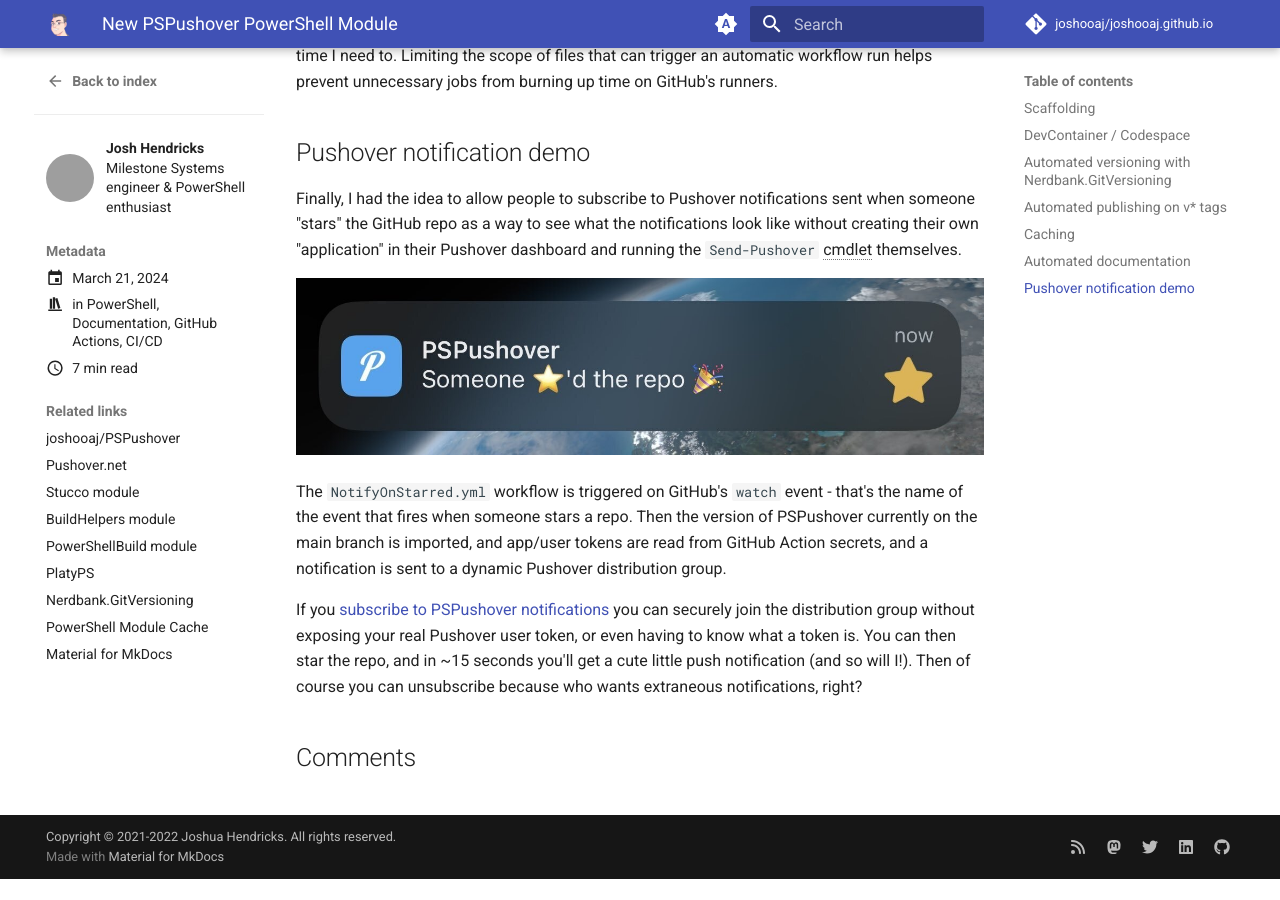
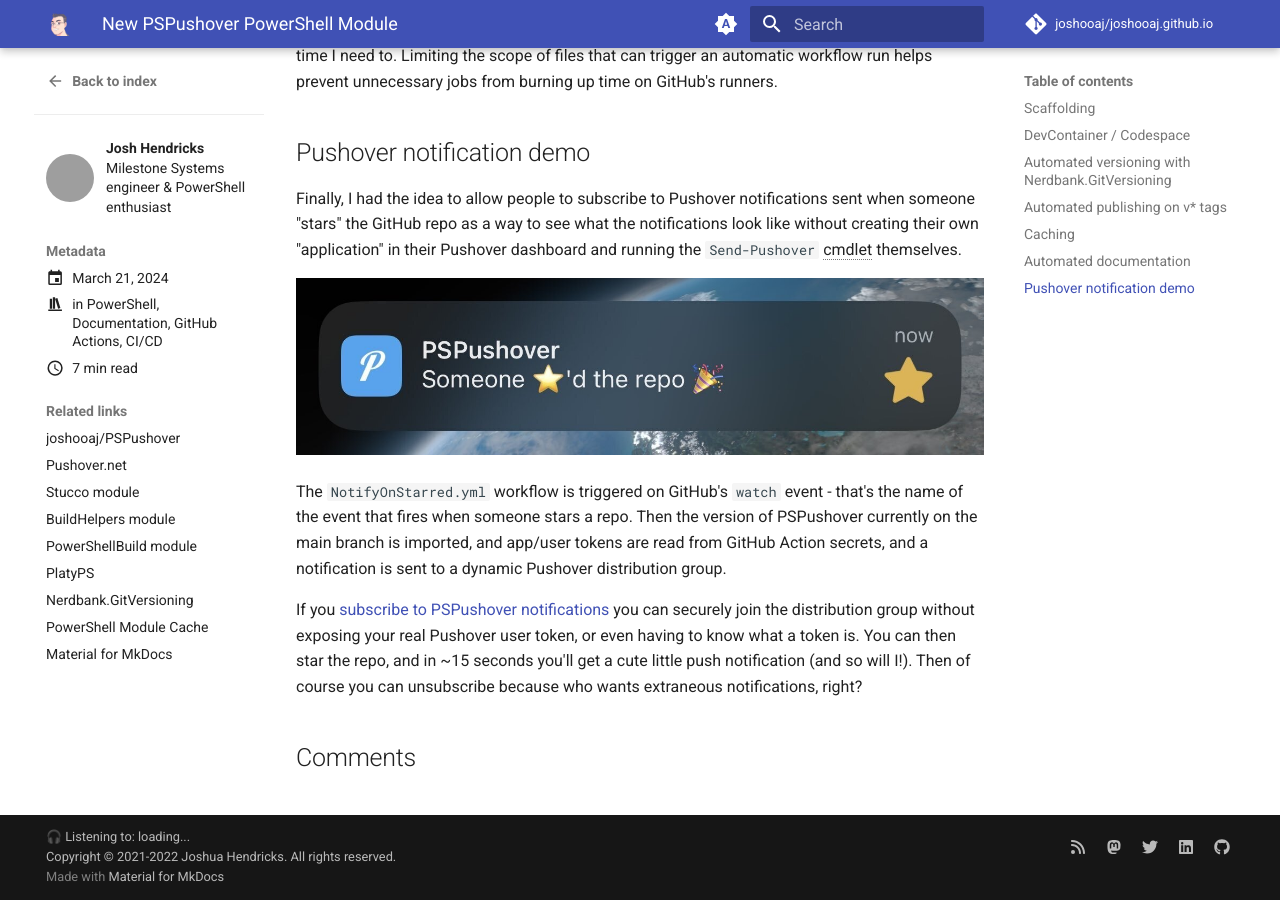
Before and after one commit to joshooaj/joshooaj.github.io, an MkDocs documentation site: the page built from docs/blog/posts/2024-03-21-PSPushover/PSPushover.md, in a window 1280 px wide and 900 px high, scrolled down 4438 px. Built offline with MkDocs 1.6.1 and Material for MkDocs 9.7.7, drawn with Linux system fonts in a browser that asks for light colours; plug-ins that fetch from the network failed and are left out; comment, search, counter and statistics services are not loaded; before the commit the page ends 5317 px from its top, so only the background shows below that; some of the changed lines change nothing that is shown; grey boxes are pictures that could not be loaded.

Commit message:
feat: Add live "Listening to" info to footer

```diff
--- /dev/null
+++ b/docs/scripts/lasttrack.js
@@ -0,0 +1,23 @@
+async function lasttrack() {
+    try {
+        const response = await fetch('https://homelab.joshooaj.com/music/recenttracks?limit=1');
+        if (!response.ok) {
+            throw new Error(`HTTP error! status: ${response.status}`);
+        }
+        const data = await response.json();
+        return data;
+    } catch (error) {
+        console.error('Error fetching recent track name:', error);
+    }
+}
+
+document.addEventListener('DOMContentLoaded', async function() {
+    async function updateLastTrack() {
+        var track = await lasttrack();
+        document.querySelectorAll('.last-track').forEach(element => {
+            element.innerHTML = `<a href="${track.url}">${track.name} - ${track.artist["#text"]}</a>`
+        });
+    }
+    updateLastTrack()
+    setInterval(updateLastTrack, 10000)
+})
--- a/mkdocs.yml
+++ b/mkdocs.yml
@@ -6,7 +6,7 @@
 repo_url: https://github.com/joshooaj/joshooaj.github.io
 edit_uri: edit/main/docs/
 docs_dir: docs
-copyright: Copyright &copy; 2021-2022 Joshua Hendricks. All rights reserved.
+copyright: '<label for="last-track">🎧 Listening to: </label><span id="last-track" class="last-track">loading...</span><br />Copyright &copy; 2021-2022 Joshua Hendricks. All rights reserved.'
 
 nav:
   - index.md
@@ -130,3 +130,6 @@
   - attr_list
   - def_list
   - md_in_html
+
+extra_javascript:
+  - "scripts/lasttrack.js"
```
